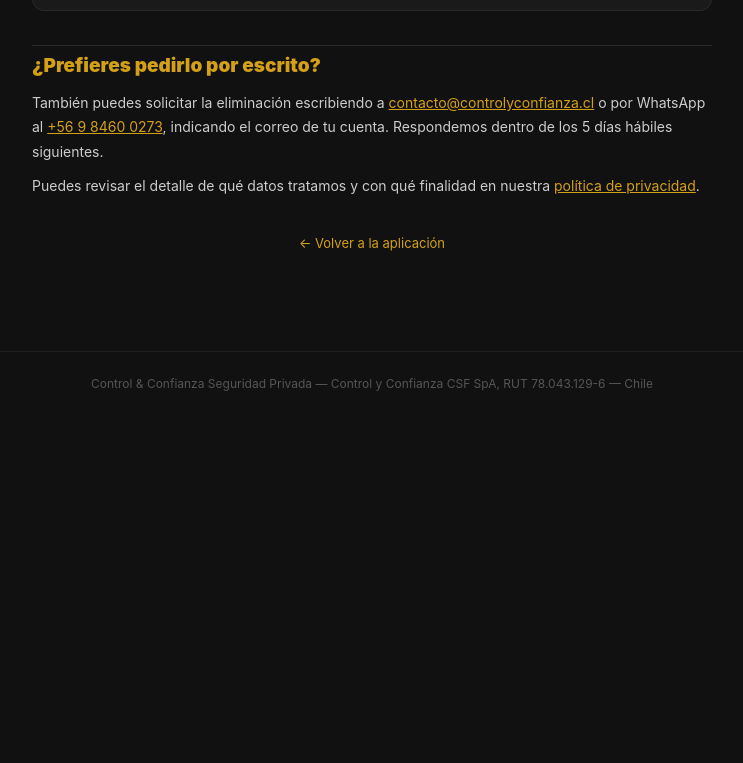
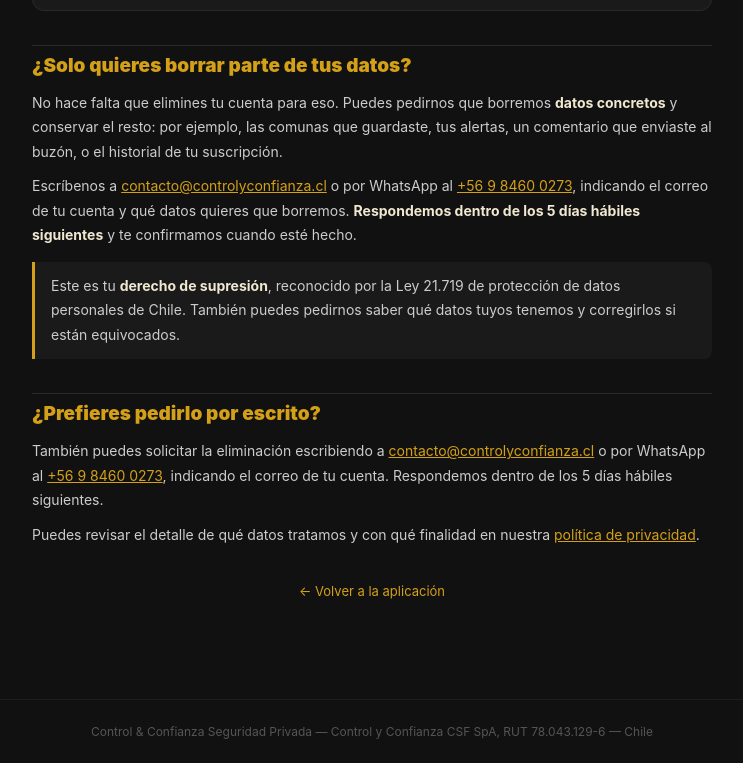
Before and after one commit to carlossandovalfuentescsf-ux/control-confianza-, a plain HTML site: page eliminar-cuenta.html in a window 1280 px wide. Shown: the part 1957-2720 px from the top of the page, without its empty margins (268-1011 px from the left). Before the commit the page ends 2372 px from the top, so only its background shows below. Drawn offline with Linux system fonts and the light colour scheme.

Commit message:
feat: seccion de borrado parcial de datos (derecho de supresion Ley 21.719)
La ficha de Play Store mostraba «El desarrollador no ha ofrecido ninguna
forma de solicitar la eliminacion de datos» — resultado de responder No a
la pregunta opcional sobre borrado parcial. Se leia mal justo debajo de la
linea que dice que si se puede eliminar la cuenta.

Y «No» tampoco era lo mas exacto: la politica de privacidad ya promete que
el usuario puede pedir corregir o eliminar sus datos, y la Ley 21.719
obliga a atender solicitudes de supresion parcial.

Ahora la pagina explica como pedir el borrado de datos concretos sin cerrar
la cuenta (correo o WhatsApp, 5 dias habiles), lo que permite responder Si
en Play Console con verdad y quita esa frase de la ficha publica.

Co-Authored-By: Claude Opus 5 <noreply@anthropic.com>

```diff
--- a/eliminar-cuenta.html
+++ b/eliminar-cuenta.html
@@ -113,6 +113,14 @@ button{width:100%;padding:14px;border-radius:8px;border:none;font-size:15px;font
     <div id="msg" class="msg"></div>
   </div>
 
+  <h2>¿Solo quieres borrar parte de tus datos?</h2>
+  <p>No hace falta que elimines tu cuenta para eso. Puedes pedirnos que borremos <strong>datos concretos</strong> y conservar el resto: por ejemplo, las comunas que guardaste, tus alertas, un comentario que enviaste al buzón, o el historial de tu suscripción.</p>
+  <p>Escríbenos a <a href="mailto:contacto@controlyconfianza.cl">contacto@controlyconfianza.cl</a> o por WhatsApp al <a href="https://wa.me/56984600273">+56 9 8460 0273</a>, indicando el correo de tu cuenta y qué datos quieres que borremos. <strong>Respondemos dentro de los 5 días hábiles siguientes</strong> y te confirmamos cuando esté hecho.</p>
+
+  <div class="destacado">
+    <p>Este es tu <strong>derecho de supresión</strong>, reconocido por la Ley 21.719 de protección de datos personales de Chile. También puedes pedirnos saber qué datos tuyos tenemos y corregirlos si están equivocados.</p>
+  </div>
+
   <h2>¿Prefieres pedirlo por escrito?</h2>
   <p>También puedes solicitar la eliminación escribiendo a <a href="mailto:contacto@controlyconfianza.cl">contacto@controlyconfianza.cl</a> o por WhatsApp al <a href="https://wa.me/56984600273">+56 9 8460 0273</a>, indicando el correo de tu cuenta. Respondemos dentro de los 5 días hábiles siguientes.</p>
 
```
